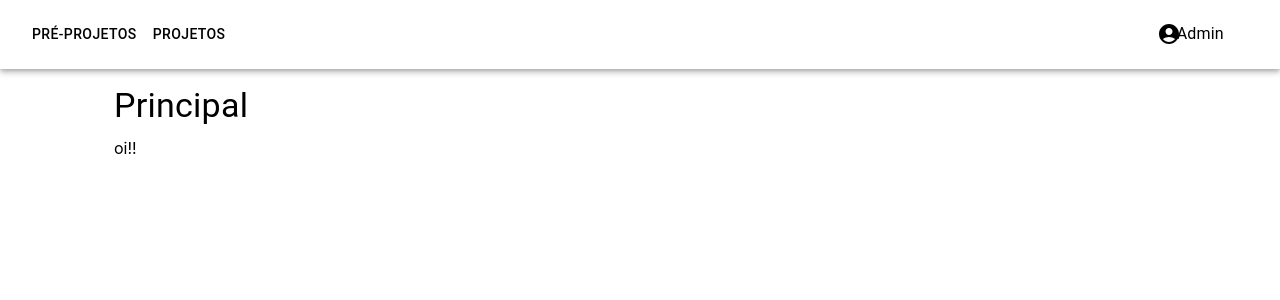
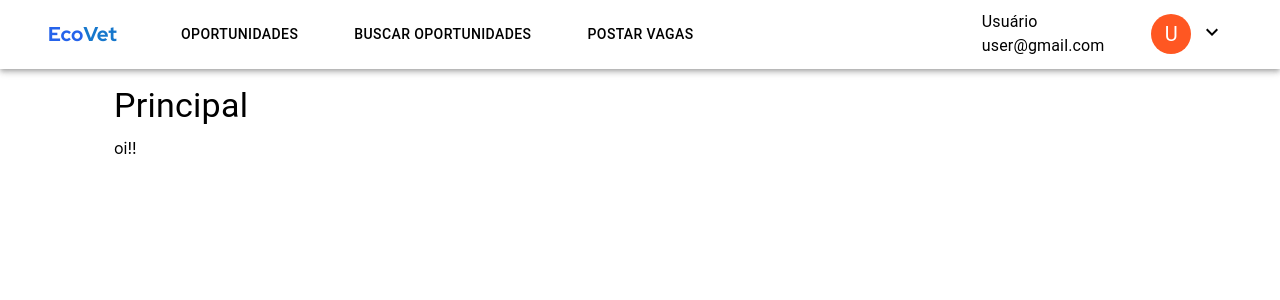
Before and after one commit to ICEI-PUC-Minas-PMV-ADS/pmv-ads-2024-1-e5-proj-empext-t6-pmv-ads-2024-1-e5-ecovet, a React (Create React App) app in the folder codigo-fonte/front-app/: page / in a window 1280 px wide. Shown: the top 300 px of the page. Built offline with nearby package versions, Linux system fonts and the light colour scheme.

Commit message:
nav bar inicial finalizada

```diff
--- a/codigo-fonte/front-app/public/index.html
+++ b/codigo-fonte/front-app/public/index.html
@@ -1,6 +1,9 @@
 <!DOCTYPE html>
 <html lang="en">
   <head>
+    <link rel="preconnect" href="https://fonts.googleapis.com">
+    <link rel="preconnect" href="https://fonts.gstatic.com" crossorigin>
+    <link href="https://fonts.googleapis.com/css2?family=Red+Hat+Display:ital,wght@0,800;1,800&display=swap" rel="stylesheet">
     <meta charset="utf-8" />
     <link rel="icon" href="%PUBLIC_URL%/favicon.ico" />
     <meta name="viewport" content="width=device-width, initial-scale=1" />
--- a/codigo-fonte/front-app/src/component/Header.tsx
+++ b/codigo-fonte/front-app/src/component/Header.tsx
@@ -20,6 +20,9 @@ import { useSelector, useDispatch } from 'react-redux'
 import { setDialogIdle } from '../reducers/dialogReducer';
 import useMediaQuery from '@mui/material/useMediaQuery';
 import { useTheme } from '@mui/material/styles';
+import Typography from '@mui/material/Typography';
+import Container from '@mui/material/Container';
+
 
 
 const HeaderComponent = () => {
@@ -52,32 +55,64 @@ const HeaderComponent = () => {
 
   const pages = [
     {
-      name: 'PRÉ-PROJETOS', options: [
-        { name: 'Cadastrar', link: 'preproject' },
-        { name: 'Importar', link: 'preProject-incharge' },
-        { type: 'divider' },
-        { name: 'Ver Pré-Projetos', link: 'preprojects' },
-        { name: 'Ver Importações', link: 'preProject-imports' }
-      ], link: ''
+      name: 'Oportunidades', options: [  ], link: 'preproject'
     },
     {
-      name: 'PROJETOS', options: [
-        { name: 'Ver Projetos', link: '' }
-      ], link: ''
+      name: 'Buscar oportunidades', options: [ ], link: ''
     },
+    {
+      name: 'Postar vagas', options: [ ], link: ''
+    }
   ];
 
 
   return (
     <AppBar position="static" sx={{ backgroundColor: '#fff', color: '#000' }}>
-      {/* <Container maxWidth="xl"> */}
+      <Container maxWidth="xl">
         <Toolbar >
+
+          <Box
+            sx={{
+              mr: 2,
+              display: { xs: 'none', md: 'flex' }
+            }}>
+            <Typography
+                variant="h6"
+                noWrap
+                component="a"
+                href="#app-bar-with-responsive-menu"
+                sx={{
+                  fontFamily: "Red Hat Display",
+                  fontWeight: 800,
+                  color: '#2563EB',
+                  textDecoration: 'none',
+                }}
+              >
+                Eco
+            </Typography>
+
+            <Typography
+                variant="h6"
+                noWrap
+                component="a"
+                href="#app-bar-with-responsive-menu"
+                sx={{
+                  fontFamily: "Red Hat Display",
+                  fontWeight: 800,
+                  color: '#1677CC',
+                  textDecoration: 'none',
+                }}
+              >
+                Vet
+            </Typography>
+          </Box>
+
           <Box sx={{ flexGrow: 1, display: { xs: 'none', md: 'flex' } }}>
             {pages.map((page) => (
               <Button
                 onClick={(event) => handleMenu(event, page.options)}
                 key={page.name}
-              sx={{ my: 2, display: 'block' }}
+                sx={{ ml: 5, my: 2, display: 'block' }}
               >
                 {page.name}
               </Button>
@@ -126,6 +161,7 @@ const HeaderComponent = () => {
           message="Carregando..."
         />}
         <DialogComponent open={isDialogOpen} handleClose={() => dispatch(setDialogIdle())} />
+      </Container>
     </AppBar>
   );
 }
--- a/codigo-fonte/front-app/src/component/PageContainer.tsx
+++ b/codigo-fonte/front-app/src/component/PageContainer.tsx
@@ -17,9 +17,6 @@ const PageContainerComponent = ({ title, children }: any) => {
       <Grid
         style={{ marginTop: "1em", paddingLeft: isMobile ? 50 : 50 }}
         direction="row"
-        // sx={{sx: {
-        //   mr: 20
-        // }}}
         alignItems="center"
         justifyContent="flex-start"
         container
--- a/codigo-fonte/front-app/src/component/UserMenu.tsx
+++ b/codigo-fonte/front-app/src/component/UserMenu.tsx
@@ -8,10 +8,13 @@ import AccountCircle from '@mui/icons-material/AccountCircle';
 import Grid from '@mui/material/Grid';
 import Typography from '@mui/material/Typography';
 import Box from '@mui/material/Box';
+import Avatar from '@mui/material/Avatar';
+import { deepOrange, deepPurple } from '@mui/material/colors';
+import KeyboardArrowDownIcon from '@mui/icons-material/KeyboardArrowDown';
 
 
 const UserMenuComponent = ({field}: any) => {
-  const { name } = useSelector((state: RootState) => state.user)
+  const { name, email } = useSelector((state: RootState) => state.user)
   const [anchorEl, setAnchorEl] = React.useState<null | HTMLElement>(null);
 
   const handleMenu = (event: React.MouseEvent<HTMLElement>) => {
@@ -42,15 +45,7 @@ const UserMenuComponent = ({field}: any) => {
           columnSpacing={{ xs: 2, sm: 2, md: 2 }}
           style={{cursor: "pointer"}}
           onClick={handleMenu}>
-          <Grid item xs={3}>
-            <IconButton
-              size="large"
-              color="inherit"
-            >
-              <AccountCircle />
-            </IconButton>
-          </Grid>
-          <Grid item xs={9} container>
+          <Grid item xs={7} container>
             <Grid item xs={12}>
               <Typography>{name}</Typography>
             </Grid>
@@ -58,10 +53,17 @@ const UserMenuComponent = ({field}: any) => {
               aria-label="account of current user"
               aria-controls="menu-appbar"
               aria-haspopup="true">
-              <Typography>Admin</Typography>
+              <Typography>{email}</Typography>
             </Grid>
           </Grid>
 
+          <Grid item xs={2}>
+            <Avatar sx={{ bgcolor: deepOrange[500] }}>{name?.substring(0, 1)}</Avatar>
+          </Grid>
+
+          <Grid item xs={1}>
+            <KeyboardArrowDownIcon />
+          </Grid>
         </Grid>
 
         <Menu
@@ -88,3 +90,29 @@ const UserMenuComponent = ({field}: any) => {
 }
 
 export default UserMenuComponent
+
+
+/*
+
+  ## Elvis operator ?
+
+  name?.substring(0, 1)
+
+  if(name){
+    name.substring(0, 1)
+  }
+
+  ## Ternário
+
+  name ? name.substring(0, 1) : console.log('usuário não encontrado')
+
+  if(name){
+    name.substring(0, 1)
+  }else{
+    console.log('usuário não encontrado')
+  }
+
+
+  name && name.substring(0, 1)
+
+ */
--- a/codigo-fonte/front-app/src/index.css
+++ b/codigo-fonte/front-app/src/index.css
@@ -11,3 +11,10 @@ code {
   font-family: source-code-pro, Menlo, Monaco, Consolas, 'Courier New',
     monospace;
 }
+
+#logo {
+  font-family: "Red Hat Display", sans-serif;
+  font-optical-sizing: auto;
+  font-weight: 800;
+  font-style: normal;
+}
--- a/codigo-fonte/front-app/src/reducers/userReducer.ts
+++ b/codigo-fonte/front-app/src/reducers/userReducer.ts
@@ -2,7 +2,7 @@ import { createSlice, createAsyncThunk } from '@reduxjs/toolkit'
 import { UserState } from '../types'
 import { setUserToken } from "../services/agent"
 
-const initialState: UserState = { isAuthorized: false}
+const initialState: UserState = { name: "Usuário", email: "user@gmail.com", isAuthorized: false}
 
 const getToken = createAsyncThunk(
   'token/get',
--- a/codigo-fonte/front-app/src/services/agent.ts
+++ b/codigo-fonte/front-app/src/services/agent.ts
@@ -3,9 +3,6 @@ const BASE_URL = "https://app-preproject-hom.azurewebsites.net";
 let access_token = ''
 
 export const get = async (url: string) => {
-    console.log("GET")
-    console.log(">>>>>>>>>>>>> access_token")
-    console.log(access_token)
     return await fetch(`${BASE_URL}/${url}`,{
         method: "GET",
         headers: {
@@ -13,15 +10,6 @@ export const get = async (url: string) => {
         },
     })
     .then(response => response.json())
-}
-
-export const getV2 = async (url: string) => {
-    return await fetch(`${BASE_URL}/${url}`,{
-        method: "GET",
-        headers: {
-            'Authorization' : `Bearer ${access_token}`
-        },
-    })
 }
 
 export const post = async (url: string, data?: any) => {
--- a/codigo-fonte/front-app/src/types.ts
+++ b/codigo-fonte/front-app/src/types.ts
@@ -14,6 +14,7 @@ export interface LoadingState {
 export interface UserState {
     name?: string,
     userName?: string,
+    email?: string,
     isAuthorized: boolean,
     userRegistrationId?: number,
     role?: string,
```
Lines whose indentation alone changed are shown as unchanged.
